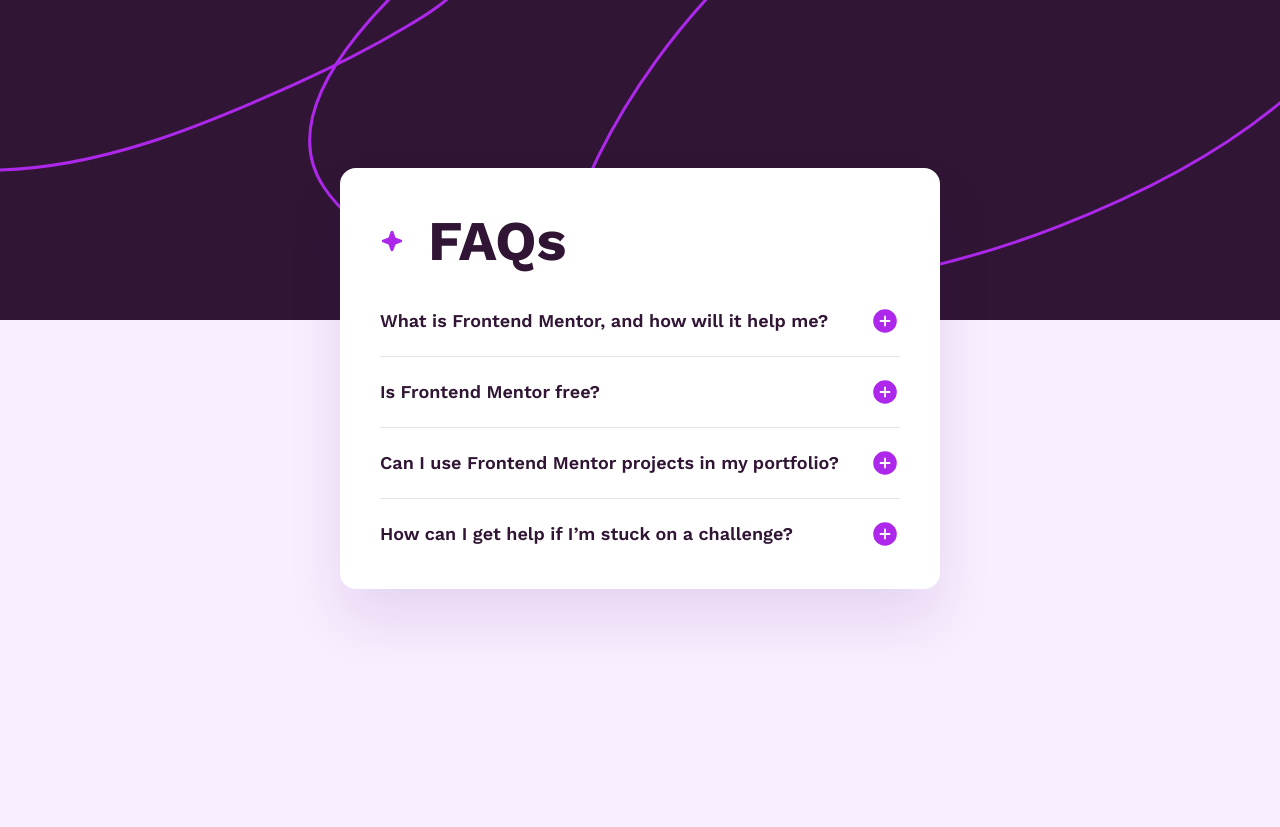
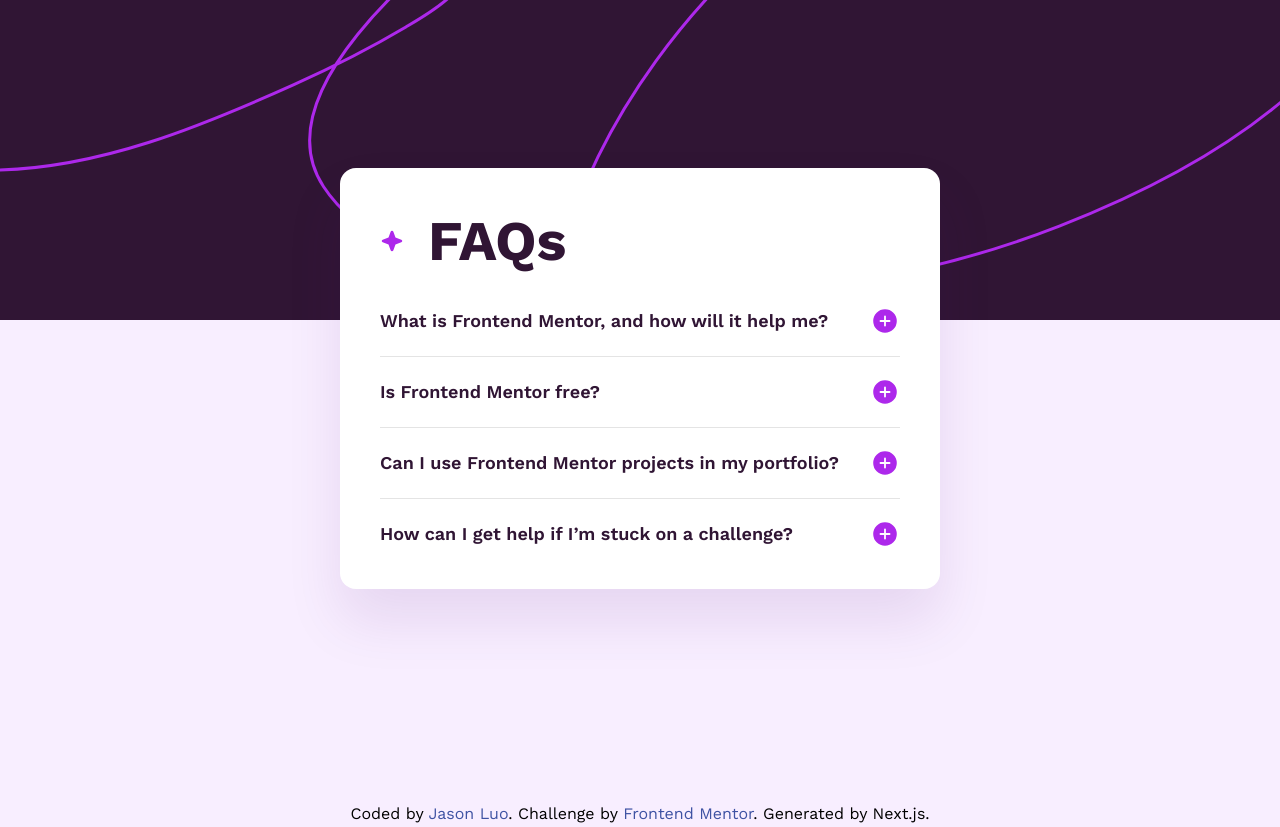
Before and after one commit to jasonluo07/fem-faq-accordion, a Next.js app: page / in a window 1280 px wide. Before the commit the page ends 800 px from the top, so only its background shows below. Built offline with nearby package versions, Linux system fonts and the light colour scheme.

Commit message:
Add Attribution component to layout

```diff
--- a/src/app/layout.tsx
+++ b/src/app/layout.tsx
@@ -1,3 +1,4 @@
+import Attribution from '@/components/common/Attribution';
 import type { Metadata } from 'next';
 import { Work_Sans } from 'next/font/google';
 
@@ -10,7 +11,7 @@
 
 export const metadata: Metadata = {
   title: 'FAQ Accordion',
-  description: 'Generated by create next app',
+  description: 'Coded by Jason Luo. Challenge by Frontend Mentor. Generated by Next.js.',
 };
 
 type RootLayoutProps = {
@@ -20,7 +21,10 @@
 const RootLayout = ({ children }: RootLayoutProps) => {
   return (
     <html lang="en">
-      <body className={workSans.className}>{children}</body>
+      <body className={workSans.className}>
+        {children}
+        <Attribution />
+      </body>
     </html>
   );
 };
--- /dev/null
+++ b/src/components/common/Attribution.module.css
@@ -0,0 +1,9 @@
+.attribution {
+  font-size: 16px;
+  padding-block: 4px;
+  text-align: center;
+
+  .link {
+    color: #3e52a3;
+  }
+}
--- /dev/null
+++ b/src/components/common/Attribution.tsx
@@ -0,0 +1,19 @@
+import styles from './Attribution.module.css';
+
+const Attribution = () => {
+  return (
+    <div className={styles.attribution}>
+      Coded by{' '}
+      <a className={styles.link} href="https://github.com/jasonluo07" target="_blank">
+        Jason Luo
+      </a>
+      . Challenge by{' '}
+      <a className={styles.link} href="https://www.frontendmentor.io?ref=challenge" target="_blank">
+        Frontend Mentor
+      </a>
+      . Generated by Next.js.
+    </div>
+  );
+};
+
+export default Attribution;
```
